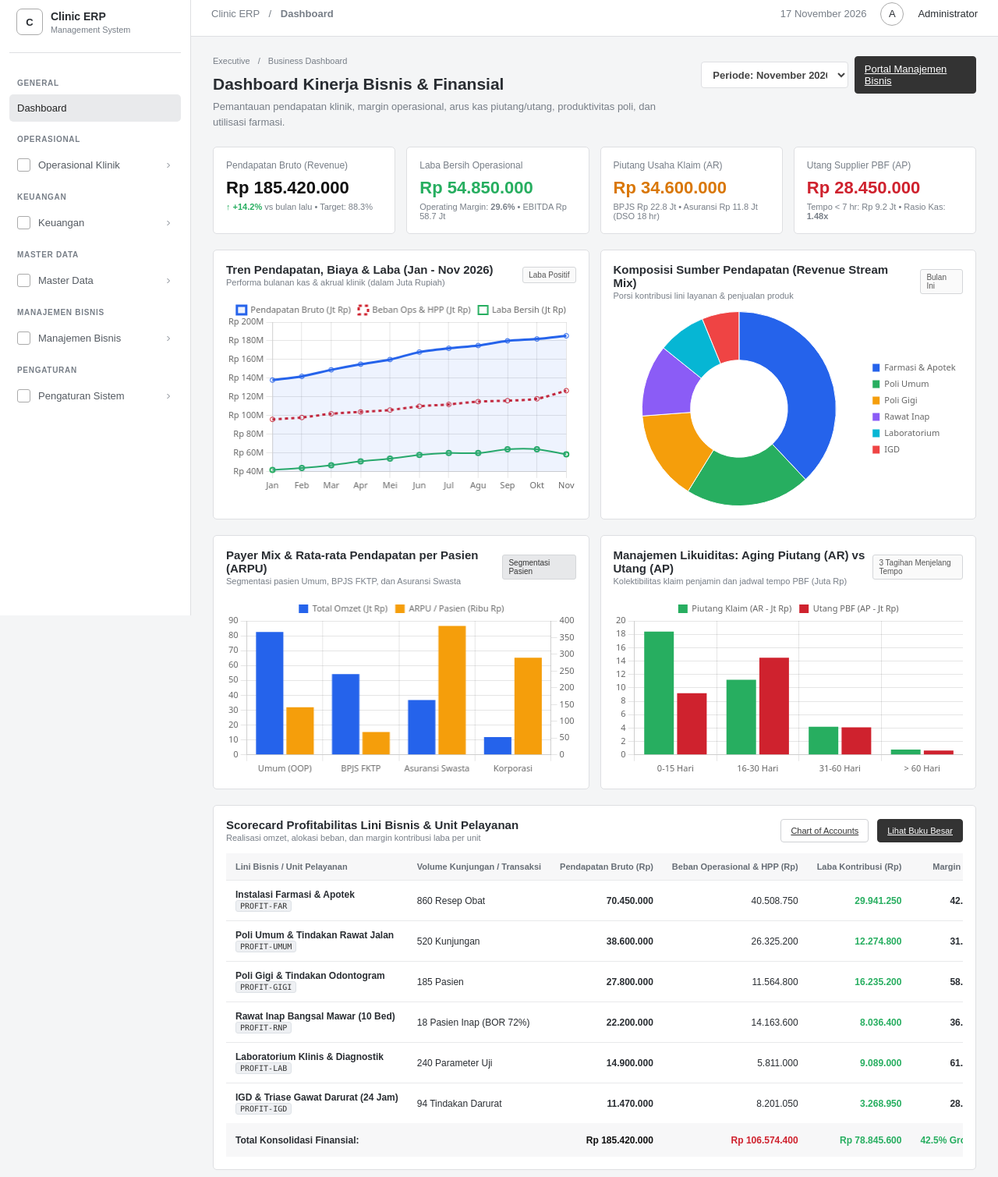
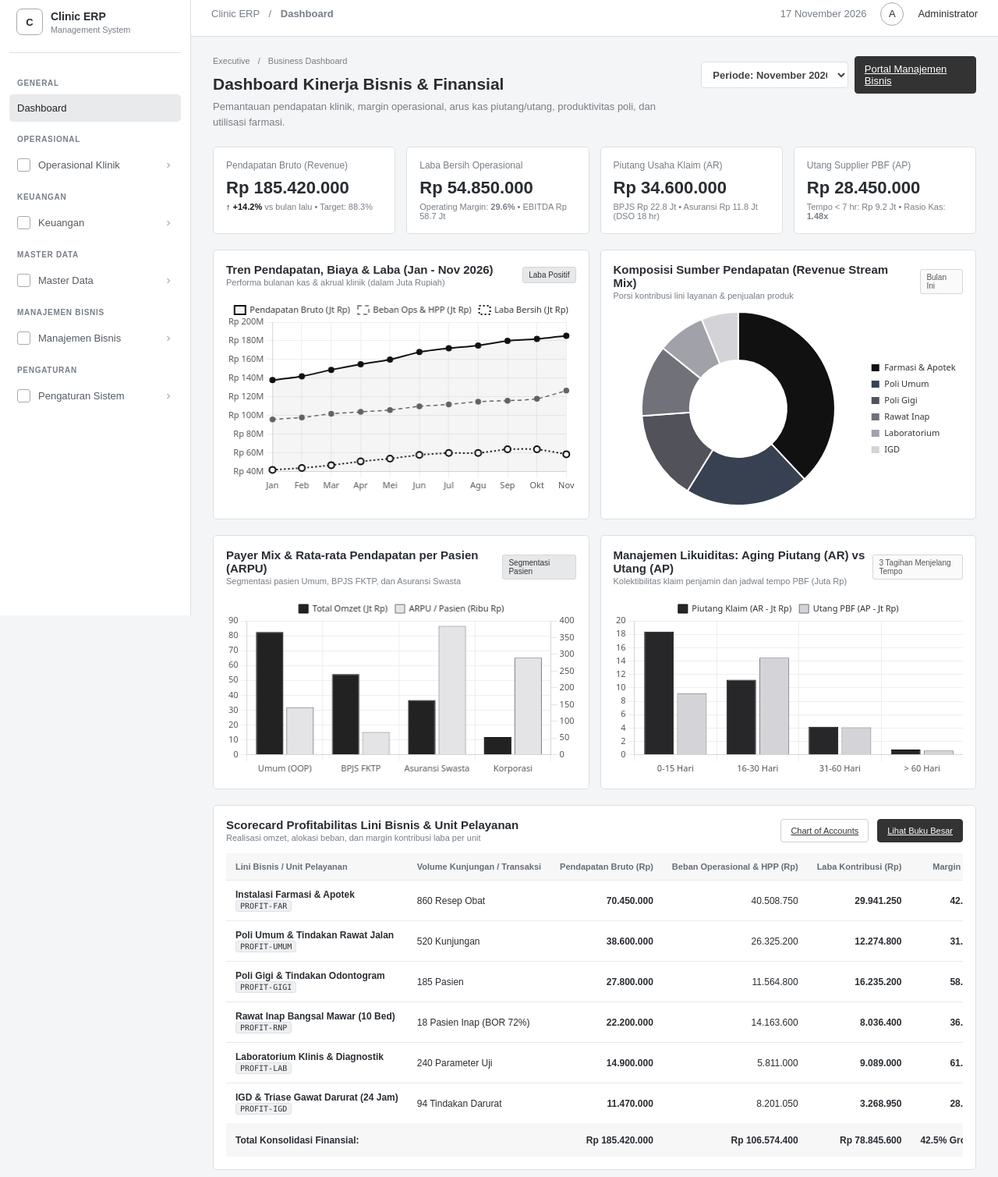
Before and after one commit to Baguspanji/wireframe_klinik, a plain HTML site: page index.html in a window 1280 px wide. Shown: the part 11-1520 px from the top of the page at 78% size. Drawn offline with Linux system fonts and the light colour scheme.

Commit message:
💄 style(dashboard): apply monochrome wireframe theme
- replace colored kpi indicators and status badges with neutral tones
- remove inline text color overrides across metrics and table rows
- convert chart.js configurations to grayscale wireframe styling

```diff
--- a/index.html
+++ b/index.html
@@ -197,8 +197,8 @@ p { color: var(--muted); margin: 0; line-height: 1.5; }
   font-weight: bold;
   font-size: 11px;
 }
-.kpi-trend.up { color: #27ae60; }
-.kpi-trend.down { color: #c0392b; }
+.kpi-trend.up { color: #111; }
+.kpi-trend.down { color: #555; }
 .code-chip {
   display: inline-block;
   font-family: ui-monospace, Menlo, monospace;
@@ -376,28 +376,28 @@ tr:last-child td { border-bottom: 0; }
       <div class="grid grid-4">
         <div class="card">
           <div class="metric-label">Pendapatan Bruto (Revenue)</div>
-          <div class="metric-value" style="color:#111">Rp 185.420.000</div>
+          <div class="metric-value">Rp 185.420.000</div>
           <div class="metric-note">
             <span class="kpi-trend up">&uarr; +14.2%</span> vs bulan lalu &bull; Target: 88.3%
           </div>
         </div>
         <div class="card">
           <div class="metric-label">Laba Bersih Operasional</div>
-          <div class="metric-value" style="color:#27ae60">Rp 54.850.000</div>
+          <div class="metric-value">Rp 54.850.000</div>
           <div class="metric-note">
             Operating Margin: <strong>29.6%</strong> &bull; EBITDA Rp 58.7 Jt
           </div>
         </div>
         <div class="card">
           <div class="metric-label">Piutang Usaha Klaim (AR)</div>
-          <div class="metric-value" style="color:#d97706">Rp 34.600.000</div>
+          <div class="metric-value">Rp 34.600.000</div>
           <div class="metric-note">
             BPJS Rp 22.8 Jt &bull; Asuransi Rp 11.8 Jt (DSO 18 hr)
           </div>
         </div>
         <div class="card">
           <div class="metric-label">Utang Supplier PBF (AP)</div>
-          <div class="metric-value" style="color:#cf222e">Rp 28.450.000</div>
+          <div class="metric-value">Rp 28.450.000</div>
           <div class="metric-note">
             Tempo &lt; 7 hr: Rp 9.2 Jt &bull; Rasio Kas: <strong>1.48x</strong>
           </div>
@@ -413,7 +413,7 @@ tr:last-child td { border-bottom: 0; }
               <h2 style="margin:0 0 2px">Tren Pendapatan, Biaya &amp; Laba (Jan - Nov 2026)</h2>
               <div class="small" style="color:var(--muted)">Performa bulanan kas &amp; akrual klinik (dalam Juta Rupiah)</div>
             </div>
-            <span class="status ok">Laba Positif</span>
+            <span class="status dark">Laba Positif</span>
           </div>
           <div class="chart-container" style="height:250px;">
             <canvas id="chartRevenueVsOpex"></canvas>
@@ -458,7 +458,7 @@ tr:last-child td { border-bottom: 0; }
               <h2 style="margin:0 0 2px">Manajemen Likuiditas: Aging Piutang (AR) vs Utang (AP)</h2>
               <div class="small" style="color:var(--muted)">Kolektibilitas klaim penjamin dan jadwal tempo PBF (Juta Rp)</div>
             </div>
-            <span class="status warn">3 Tagihan Menjelang Tempo</span>
+            <span class="status">3 Tagihan Menjelang Tempo</span>
           </div>
           <div class="chart-container" style="height:230px;">
             <canvas id="chartAgingAR"></canvas>
@@ -498,57 +498,57 @@ tr:last-child td { border-bottom: 0; }
                 <td>860 Resep Obat</td>
                 <td class="right" style="font-weight:600">70.450.000</td>
                 <td class="right">40.508.750</td>
-                <td class="right" style="font-weight:bold;color:#27ae60">29.941.250</td>
+                <td class="right" style="font-weight:bold">29.941.250</td>
                 <td class="right"><strong>42.5%</strong></td>
                 <td>Rp 81.900</td>
-                <td><span class="status ok">Driver Omzet Utama</span></td>
+                <td><span class="status dark">Driver Omzet Utama</span></td>
               </tr>
               <tr>
                 <td><strong>Poli Umum &amp; Tindakan Rawat Jalan</strong><br><small class="code-chip">PROFIT-UMUM</small></td>
                 <td>520 Kunjungan</td>
                 <td class="right" style="font-weight:600">38.600.000</td>
                 <td class="right">26.325.200</td>
-                <td class="right" style="font-weight:bold;color:#27ae60">12.274.800</td>
+                <td class="right" style="font-weight:bold">12.274.800</td>
                 <td class="right"><strong>31.8%</strong></td>
                 <td>Rp 74.200</td>
-                <td><span class="status ok">Stabil</span></td>
+                <td><span class="status">Stabil</span></td>
               </tr>
               <tr>
                 <td><strong>Poli Gigi &amp; Tindakan Odontogram</strong><br><small class="code-chip">PROFIT-GIGI</small></td>
                 <td>185 Pasien</td>
                 <td class="right" style="font-weight:600">27.800.000</td>
                 <td class="right">11.564.800</td>
-                <td class="right" style="font-weight:bold;color:#27ae60">16.235.200</td>
+                <td class="right" style="font-weight:bold">16.235.200</td>
                 <td class="right"><strong>58.4%</strong></td>
                 <td>Rp 150.200</td>
-                <td><span class="status ok">Margin Tertinggi</span></td>
+                <td><span class="status dark">Margin Tertinggi</span></td>
               </tr>
               <tr>
                 <td><strong>Rawat Inap Bangsal Mawar (10 Bed)</strong><br><small class="code-chip">PROFIT-RNP</small></td>
                 <td>18 Pasien Inap (BOR 72%)</td>
                 <td class="right" style="font-weight:600">22.200.000</td>
                 <td class="right">14.163.600</td>
-                <td class="right" style="font-weight:bold;color:#27ae60">8.036.400</td>
+                <td class="right" style="font-weight:bold">8.036.400</td>
                 <td class="right"><strong>36.2%</strong></td>
                 <td>Rp 1.233.000</td>
-                <td><span class="status ok">Target Tercapai</span></td>
+                <td><span class="status">Target Tercapai</span></td>
               </tr>
               <tr>
                 <td><strong>Laboratorium Klinis &amp; Diagnostik</strong><br><small class="code-chip">PROFIT-LAB</small></td>
                 <td>240 Parameter Uji</td>
                 <td class="right" style="font-weight:600">14.900.000</td>
                 <td class="right">5.811.000</td>
-                <td class="right" style="font-weight:bold;color:#27ae60">9.089.000</td>
+                <td class="right" style="font-weight:bold">9.089.000</td>
                 <td class="right"><strong>61.0%</strong></td>
                 <td>Rp 62.100</td>
-                <td><span class="status ok">Margin Tinggi</span></td>
+                <td><span class="status dark">Margin Tinggi</span></td>
               </tr>
               <tr>
                 <td><strong>IGD &amp; Triase Gawat Darurat (24 Jam)</strong><br><small class="code-chip">PROFIT-IGD</small></td>
                 <td>94 Tindakan Darurat</td>
                 <td class="right" style="font-weight:600">11.470.000</td>
                 <td class="right">8.201.050</td>
-                <td class="right" style="font-weight:bold;color:#27ae60">3.268.950</td>
+                <td class="right" style="font-weight:bold">3.268.950</td>
                 <td class="right"><strong>28.5%</strong></td>
                 <td>Rp 122.000</td>
                 <td><span class="status">Siaga 24 Jam</span></td>
@@ -557,12 +557,12 @@ tr:last-child td { border-bottom: 0; }
             <tfoot>
               <tr style="background:#f7f7f8;font-weight:bold">
                 <td colspan="2">Total Konsolidasi Finansial:</td>
-                <td class="right" style="color:#111">Rp 185.420.000</td>
-                <td class="right" style="color:#cf222e">Rp 106.574.400</td>
-                <td class="right" style="color:#27ae60">Rp 78.845.600</td>
-                <td class="right" style="color:#27ae60">42.5% Gross</td>
+                <td class="right">Rp 185.420.000</td>
+                <td class="right">Rp 106.574.400</td>
+                <td class="right">Rp 78.845.600</td>
+                <td class="right">42.5% Gross</td>
                 <td>-</td>
-                <td><span class="status ok">EBITDA Sehat</span></td>
+                <td><span class="status dark">EBITDA Sehat</span></td>
               </tr>
             </tfoot>
           </table>
@@ -600,7 +600,7 @@ tr:last-child td { border-bottom: 0; }
                 <td>QRIS Mandiri</td>
                 <td>17 Nov 2026 10:42 WIB</td>
                 <td class="right" style="font-weight:600">Rp 175.000</td>
-                <td><span class="status ok">Lunas</span></td>
+                <td><span class="status dark">Lunas</span></td>
                 <td><span class="code-chip">JV-202611-0083</span> (Kas vs Pendapatan)</td>
               </tr>
               <tr>
@@ -610,7 +610,7 @@ tr:last-child td { border-bottom: 0; }
                 <td>Asuransi Prudential</td>
                 <td>17 Nov 2026 10:15 WIB</td>
                 <td class="right" style="font-weight:600">Rp 3.450.000</td>
-                <td><span class="status warn">Klaim Terbit</span></td>
+                <td><span class="status">Klaim Terbit</span></td>
                 <td><span class="code-chip">JV-202611-0082</span> (Piutang vs Pendapatan)</td>
               </tr>
               <tr>
@@ -620,7 +620,7 @@ tr:last-child td { border-bottom: 0; }
                 <td>Tunai Kasir</td>
                 <td>17 Nov 2026 09:50 WIB</td>
                 <td class="right" style="font-weight:600">Rp 210.000</td>
-                <td><span class="status ok">Lunas</span></td>
+                <td><span class="status dark">Lunas</span></td>
                 <td><span class="code-chip">JV-202611-0081</span> (Kas vs Pendapatan)</td>
               </tr>
               <tr>
@@ -630,7 +630,7 @@ tr:last-child td { border-bottom: 0; }
                 <td>Debit BCA</td>
                 <td>17 Nov 2026 09:18 WIB</td>
                 <td class="right" style="font-weight:600">Rp 350.000</td>
-                <td><span class="status ok">Lunas</span></td>
+                <td><span class="status dark">Lunas</span></td>
                 <td><span class="code-chip">JV-202611-0080</span> (Kas vs Pendapatan)</td>
               </tr>
             </tbody>
@@ -1480,15 +1480,16 @@ document.querySelectorAll(".report-menu button[data-report]").forEach(btn => {
   });
 });
 
-// Inisialisasi Chart.js untuk Business Dashboard
+// Inisialisasi Chart.js untuk Business Dashboard (Wireframe Black & White / Grayscale)
 function initBusinessCharts() {
   if (typeof Chart === "undefined") return;
   // ponytail: Headless browser guard; Chart.js requires Canvas 2D context
   if (typeof window.CanvasRenderingContext2D === "undefined") return;
 
   const fontConfig = { family: "system-ui, -apple-system, sans-serif", size: 11 };
-
-  // 1. Tren Pendapatan vs Beban vs Laba
+  const gridConfig = { color: "#eeeeee" };
+
+  // 1. Tren Pendapatan vs Beban vs Laba (Monokrom Wireframe)
   const ctxRev = document.getElementById("chartRevenueVsOpex");
   if (ctxRev && ctxRev.getContext) {
     new Chart(ctxRev, {
@@ -1499,25 +1500,36 @@ function initBusinessCharts() {
           {
             label: "Pendapatan Bruto (Jt Rp)",
             data: [138, 142, 149, 155, 160, 168, 172, 175, 180, 182, 185.4],
-            borderColor: "#2563eb",
-            backgroundColor: "rgba(37, 99, 235, 0.08)",
-            tension: 0.25,
-            fill: true
+            borderColor: "#111111",
+            backgroundColor: "rgba(0, 0, 0, 0.04)",
+            pointBackgroundColor: "#111111",
+            pointRadius: 3,
+            tension: 0.2,
+            fill: true,
+            borderWidth: 2
           },
           {
             label: "Beban Ops & HPP (Jt Rp)",
             data: [96, 98, 102, 104, 106, 110, 112, 115, 116, 118, 126.7],
-            borderColor: "#cf222e",
+            borderColor: "#666666",
             backgroundColor: "transparent",
-            borderDash: [4, 4],
-            tension: 0.25
+            pointBackgroundColor: "#666666",
+            pointRadius: 3,
+            borderDash: [5, 4],
+            tension: 0.2,
+            borderWidth: 1.5
           },
           {
             label: "Laba Bersih (Jt Rp)",
             data: [42, 44, 47, 51, 54, 58, 60, 60, 64, 64, 58.7],
-            borderColor: "#27ae60",
+            borderColor: "#111111",
             backgroundColor: "transparent",
-            tension: 0.25,
+            pointBackgroundColor: "#ffffff",
+            pointBorderColor: "#111111",
+            pointBorderWidth: 2,
+            pointRadius: 4,
+            borderDash: [2, 3],
+            tension: 0.2,
             borderWidth: 2
           }
         ]
@@ -1526,19 +1538,23 @@ function initBusinessCharts() {
         responsive: true,
         maintainAspectRatio: false,
         plugins: {
-          legend: { position: "top", labels: { boxWidth: 12, font: fontConfig } }
+          legend: { position: "top", labels: { boxWidth: 14, font: fontConfig, color: "#333333" } }
         },
         scales: {
           y: {
-            ticks: { callback: v => "Rp " + v + "M", font: fontConfig }
+            grid: gridConfig,
+            ticks: { callback: v => "Rp " + v + "M", font: fontConfig, color: "#555555" }
           },
-          x: { ticks: { font: fontConfig } }
+          x: {
+            grid: gridConfig,
+            ticks: { font: fontConfig, color: "#555555" }
+          }
         }
       }
     });
   }
 
-  // 2. Komposisi Pendapatan (Revenue Stream Mix)
+  // 2. Komposisi Pendapatan (Grayscale Wireframe Slices)
   const ctxMix = document.getElementById("chartRevenueMix");
   if (ctxMix && ctxMix.getContext) {
     new Chart(ctxMix, {
@@ -1547,21 +1563,22 @@ function initBusinessCharts() {
         labels: ["Farmasi & Apotek", "Poli Umum", "Poli Gigi", "Rawat Inap", "Laboratorium", "IGD"],
         datasets: [{
           data: [70.45, 38.60, 27.80, 22.20, 14.90, 11.47],
-          backgroundColor: ["#2563eb", "#27ae60", "#f59e0b", "#8b5cf6", "#06b6d4", "#ef4444"],
-          borderWidth: 1
+          backgroundColor: ["#111111", "#374151", "#52525b", "#71717a", "#a1a1aa", "#d4d4d8"],
+          borderColor: "#ffffff",
+          borderWidth: 2
         }]
       },
       options: {
         responsive: true,
         maintainAspectRatio: false,
         plugins: {
-          legend: { position: "right", labels: { boxWidth: 10, font: fontConfig } }
+          legend: { position: "right", labels: { boxWidth: 12, font: fontConfig, color: "#333333" } }
         }
       }
     });
   }
 
-  // 3. Payer Mix & ARPU
+  // 3. Payer Mix & ARPU (Grayscale Contrast)
   const ctxPayer = document.getElementById("chartPayerMix");
   if (ctxPayer && ctxPayer.getContext) {
     new Chart(ctxPayer, {
@@ -1572,13 +1589,17 @@ function initBusinessCharts() {
           {
             label: "Total Omzet (Jt Rp)",
             data: [82.5, 54.2, 36.8, 11.9],
-            backgroundColor: "#2563eb",
+            backgroundColor: "#222222",
+            borderColor: "#111111",
+            borderWidth: 1,
             yAxisID: "y"
           },
           {
             label: "ARPU / Pasien (Ribu Rp)",
             data: [142, 68, 385, 290],
-            backgroundColor: "#f59e0b",
+            backgroundColor: "#e4e4e7",
+            borderColor: "#71717a",
+            borderWidth: 1,
             yAxisID: "y1"
           }
         ]
@@ -1587,27 +1608,31 @@ function initBusinessCharts() {
         responsive: true,
         maintainAspectRatio: false,
         plugins: {
-          legend: { position: "top", labels: { boxWidth: 12, font: fontConfig } }
+          legend: { position: "top", labels: { boxWidth: 12, font: fontConfig, color: "#333333" } }
         },
         scales: {
           y: {
             type: "linear",
             position: "left",
-            ticks: { font: fontConfig }
+            grid: gridConfig,
+            ticks: { font: fontConfig, color: "#555555" }
           },
           y1: {
             type: "linear",
             position: "right",
             grid: { drawOnChartArea: false },
-            ticks: { font: fontConfig }
+            ticks: { font: fontConfig, color: "#555555" }
           },
-          x: { ticks: { font: fontConfig } }
+          x: {
+            grid: gridConfig,
+            ticks: { font: fontConfig, color: "#555555" }
+          }
         }
       }
     });
   }
 
-  // 4. Aging Piutang Klaim (AR) vs Utang PBF (AP)
+  // 4. Aging Piutang Klaim (AR) vs Utang PBF (AP) (Wireframe Charcoal & Light Gray)
   const ctxAging = document.getElementById("chartAgingAR");
   if (ctxAging && ctxAging.getContext) {
     new Chart(ctxAging, {
@@ -1618,12 +1643,16 @@ function initBusinessCharts() {
           {
             label: "Piutang Klaim (AR - Jt Rp)",
             data: [18.4, 11.2, 4.2, 0.8],
-            backgroundColor: "#27ae60"
+            backgroundColor: "#27272a",
+            borderColor: "#09090b",
+            borderWidth: 1
           },
           {
             label: "Utang PBF (AP - Jt Rp)",
             data: [9.2, 14.5, 4.1, 0.65],
-            backgroundColor: "#cf222e"
+            backgroundColor: "#d4d4d8",
+            borderColor: "#71717a",
+            borderWidth: 1
           }
         ]
       },
@@ -1631,14 +1660,18 @@ function initBusinessCharts() {
         responsive: true,
         maintainAspectRatio: false,
         plugins: {
-          legend: { position: "top", labels: { boxWidth: 12, font: fontConfig } }
+          legend: { position: "top", labels: { boxWidth: 12, font: fontConfig, color: "#333333" } }
         },
         scales: {
           y: {
             beginAtZero: true,
-            ticks: { font: fontConfig }
+            grid: gridConfig,
+            ticks: { font: fontConfig, color: "#555555" }
           },
-          x: { ticks: { font: fontConfig } }
+          x: {
+            grid: gridConfig,
+            ticks: { font: fontConfig, color: "#555555" }
+          }
         }
       }
     });
```
